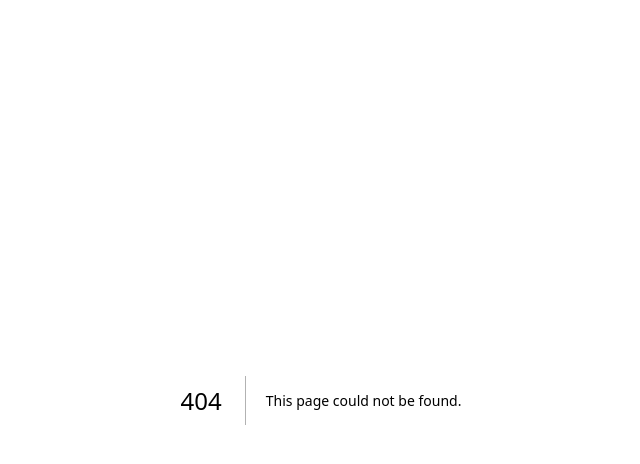
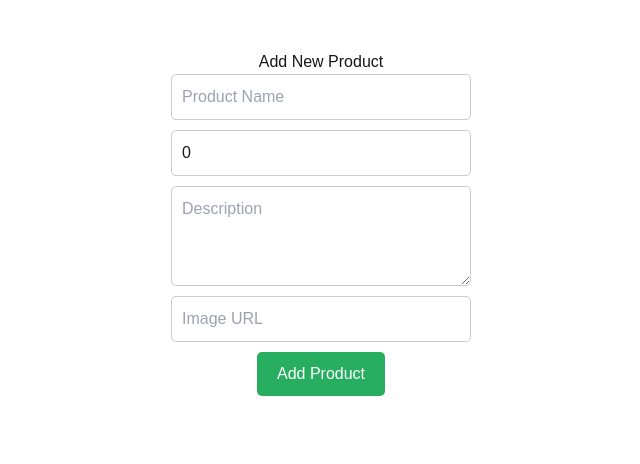
Before and after one commit to Jaipreet777/house-of-virasat, a Next.js app: page /addproduct in a window 1280 px wide. Before the commit this address had no page. Shown: the top 464 px of the page, without its empty margins (319-959 px from the left). Built offline with nearby package versions, Linux system fonts and the light colour scheme.

Commit message:
add product and home screen updates

```diff
--- /dev/null
+++ b/app/addproduct/page.js
@@ -0,0 +1,103 @@
+'use client'; // Mark as a Client Component
+
+import { useState } from 'react';
+import { db } from '../../firebase'; // Firebase Firestore reference
+import { collection, addDoc } from 'firebase/firestore';
+
+export default function AddProduct() {
+  const [name, setName] = useState('');
+  const [price, setPrice] = useState(0);
+  const [description, setDescription] = useState('');
+  const [imageUrl, setImageUrl] = useState('');
+
+  const handleSubmit = async (e) => {
+    e.preventDefault();
+
+    try {
+      // Add the product to the 'products' collection in Firestore
+      const docRef = await addDoc(collection(db, 'products'), {
+        name,
+        price,
+        description,
+        imageUrl
+      });
+      console.log('Product added with ID: ', docRef.id);
+
+      // Reset form after submission
+      setName('');
+      setPrice(0);
+      setDescription('');
+      setImageUrl('');
+    } catch (error) {
+      console.error('Error adding product: ', error);
+    }
+  };
+
+  return (
+    <div style={{ textAlign: 'center', marginTop: '50px' }}>
+      <h2>Add New Product</h2>
+      <form onSubmit={handleSubmit} style={{ display: 'flex', flexDirection: 'column', gap: '10px', alignItems: 'center' }}>
+        <input
+          type="text"
+          placeholder="Product Name"
+          value={name}
+          onChange={(e) => setName(e.target.value)}
+          required
+          style={inputStyle}
+        />
+        <input
+          type="number"
+          placeholder="Price"
+          value={price}
+          onChange={(e) => setPrice(Number(e.target.value))}
+          required
+          style={inputStyle}
+        />
+        <textarea
+          placeholder="Description"
+          value={description}
+          onChange={(e) => setDescription(e.target.value)}
+          required
+          style={textareaStyle}
+        />
+        <input
+          type="text"
+          placeholder="Image URL"
+          value={imageUrl}
+          onChange={(e) => setImageUrl(e.target.value)}
+          required
+          style={inputStyle}
+        />
+        <button type="submit" style={buttonStyle}>Add Product</button>
+      </form>
+    </div>
+  );
+}
+
+// Styling for form elements
+const inputStyle = {
+  padding: '10px',
+  width: '300px',
+  borderRadius: '5px',
+  border: '1px solid #ccc',
+  fontSize: '1rem'
+};
+
+const textareaStyle = {
+  padding: '10px',
+  width: '300px',
+  height: '100px',
+  borderRadius: '5px',
+  border: '1px solid #ccc',
+  fontSize: '1rem'
+};
+
+const buttonStyle = {
+  padding: '10px 20px',
+  backgroundColor: '#27ae60',
+  color: 'white',
+  border: 'none',
+  cursor: 'pointer',
+  borderRadius: '5px',
+  fontSize: '1rem'
+};
--- a/app/home/page.js
+++ b/app/home/page.js
@@ -28,19 +28,6 @@ export default function Home() {
 
     fetchProducts();
   }, []);
-
-  // Load cart from localStorage
-  useEffect(() => {
-    const savedCart = localStorage.getItem('cart');
-    if (savedCart) {
-      setCart(JSON.parse(savedCart));
-    }
-  }, []);
-
-  // Save cart to localStorage when cart changes
-  useEffect(() => {
-    localStorage.setItem('cart', JSON.stringify(cart));
-  }, [cart]);
 
   // Handle search
   useEffect(() => {
@@ -119,7 +106,7 @@ export default function Home() {
       <div style={productGridStyle}>
         {filteredProducts.map((product) => (
           <div key={product.id} style={productCardStyle}>
-            <img src={product.imageUrl} alt={product.name} style={imageStyle} />
+            <img src={product.imageUrl} alt={product.name} style={imageStyle} /> {/* Display Image */}
             <h3 style={productTitleStyle}>{product.name}</h3>
             <p style={descriptionStyle}>{product.description}</p>
             <p style={priceStyle}>Price: ${product.price}</p>
```
